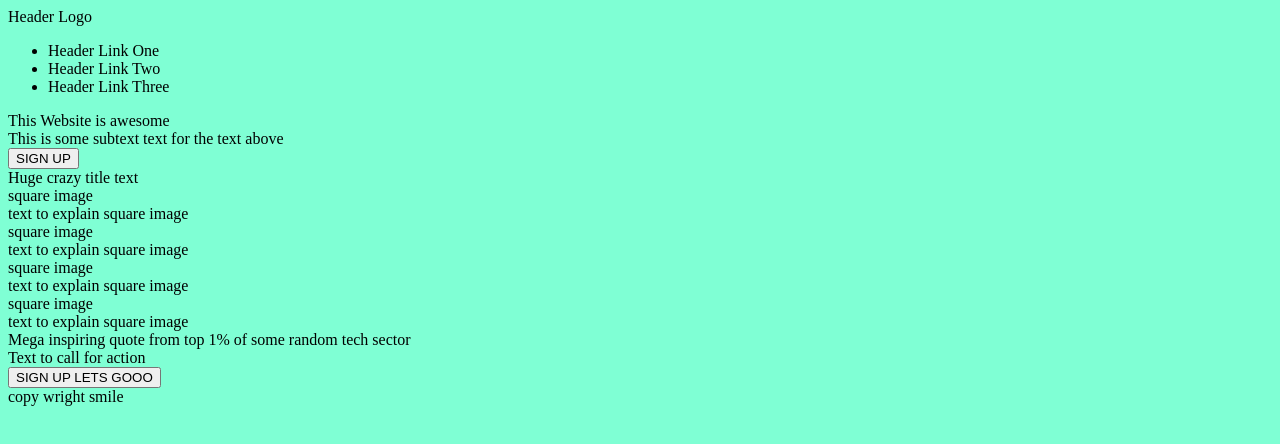
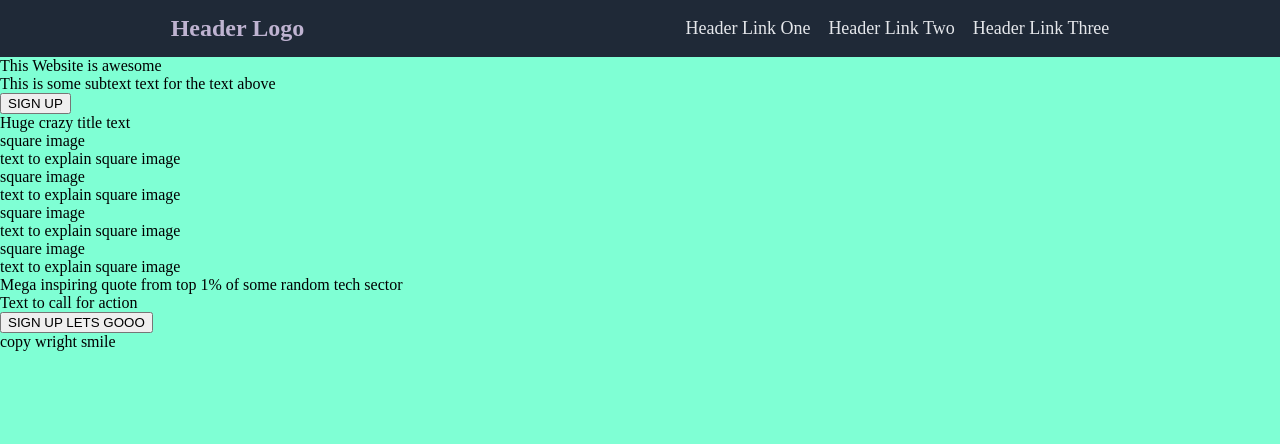
Before and after one commit to FrankieSun93/LandingPage, a plain HTML site: page index.html in a window 1280 px wide. Drawn offline with Linux system fonts and the light colour scheme.

Commit message:
style header

```diff
--- a/index.html
+++ b/index.html
@@ -10,16 +10,16 @@
 
 <body>
     <!-- Header / Nav Bar -->
-    <div>Header Logo</div>
-    <div>
-        <ul>
+    <div class="header">
+        <div class="logo">Header Logo</div>
+        <ul class="nav-links">
             <li>Header Link One</li>
             <li>Header Link Two</li>
             <li>Header Link Three</li>
         </ul>
     </div>
     <!-- Hero Banner -->
-    <div>
+    <div class="hero">
         <div>This Website is awesome</div>
         <div>This is some subtext text for the text above </div>
         <button>SIGN UP</button>
@@ -27,7 +27,7 @@
         <img src="" alt="">
     </div>
     <!-- Center Content -->
-    <div>
+    <div class="content">
         <!-- Title -->
         <div>Huge crazy title text</div>
         <!-- Container for content boxes -->
@@ -49,16 +49,16 @@
         </div>
     </div>
     <!-- Testimonial Quote-->
-    <div>
+    <div class="quote">
         <div>Mega inspiring quote from top 1% of some random tech sector</div>
     </div>
     <!-- Call to action section -->
-    <div>
+    <div class="action">
         <div>Text to call for action</div>
         <button>SIGN UP LETS GOOO</button>
     </div>
     <!-- Footer -->
-    <div>copy wright smile</div>
+    <div class="footer">copy wright smile</div>
 </body>
 
 </html>
--- a/styles.css
+++ b/styles.css
@@ -1,3 +1,29 @@
 body {
   background-color: aquamarine;
+  display: flex;
+  flex-flow: column wrap;
+  padding: 0px;
+  margin: 0px;
 }
+
+.logo{
+    font-size: 24px;
+    color: #bfb3d1;
+    font-weight: bold;
+}
+
+.header {
+    display: flex;
+    align-items: center;
+    justify-content: space-around;
+    background-color: #1f2937;
+    font-size: 18px;
+    color: #E5E7EB;
+}
+
+.nav-links{
+    display: flex;
+    gap: 18px;
+    text-decoration: none;
+    list-style-type: none;
+}
```
